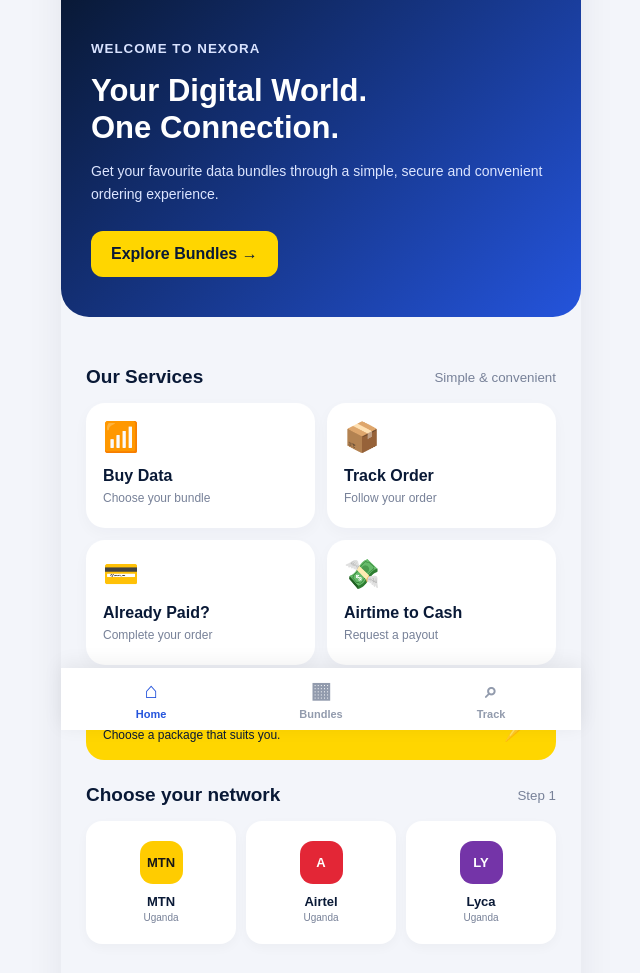
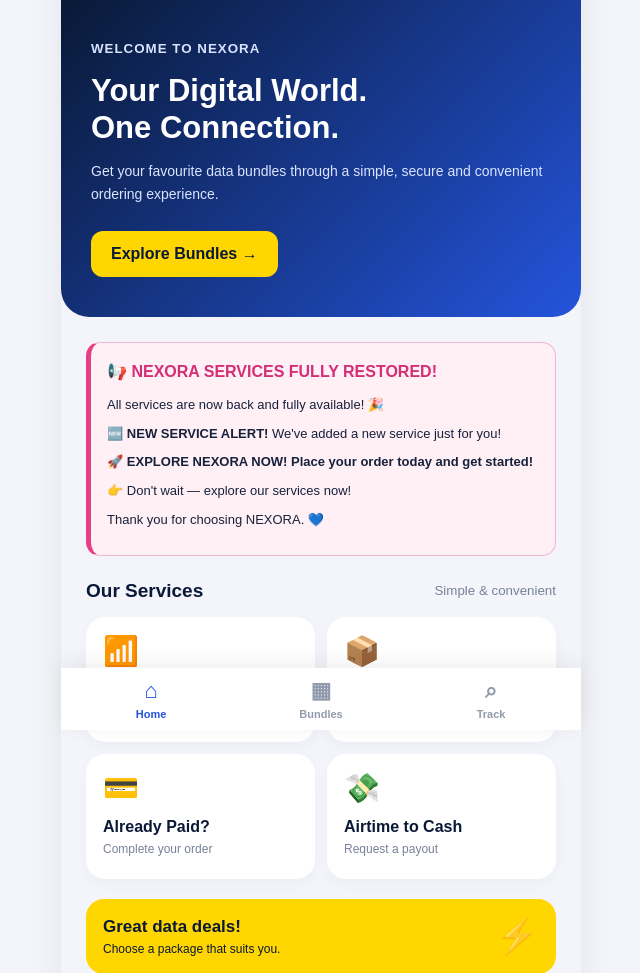
Before and after one commit to mosesksoftware-cyber/NEXORA, a Flask app: page / in a window 1280 px wide. Shown: the part 70-1043 px from the top of the page, without its empty margins (319-959 px from the left). Run offline with Flask 3, Linux system fonts and the light colour scheme; parts of the project's set-up code (start-up, migrations or seed data) failed here and were passed over.

Commit message:
Update index.html

```diff
--- a/templates/index.html
+++ b/templates/index.html
@@ -164,6 +164,15 @@ footer p {color:#c8d3e9;font-size:12px;line-height:1.7}
 </section>
 
 <main class="content">
+
+<div class="service-announcement" role="status" aria-label="NEXORA service announcement">
+    <h3>📢 NEXORA SERVICES FULLY RESTORED!</h3>
+    <p>All services are now back and fully available! 🎉</p>
+    <p>🆕 <strong>NEW SERVICE ALERT!</strong> We've added a new service just for you!</p>
+    <p>🚀 <strong>EXPLORE NEXORA NOW! Place your order today and get started!</strong></p>
+    <p>👉 Don't wait — explore our services now!</p>
+    <p>Thank you for choosing NEXORA. 💙</p>
+</div>
 
 <div class="section-heading">
     <h2>Our Services</h2>
```
